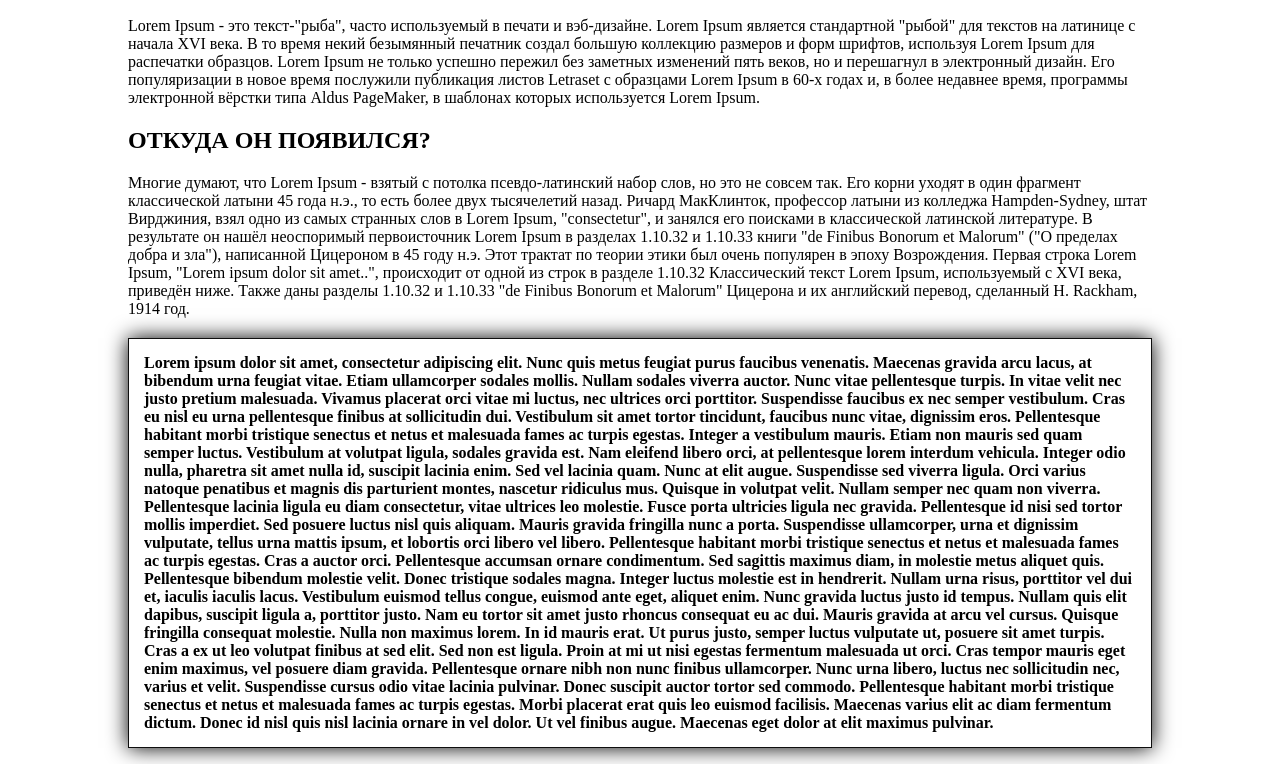
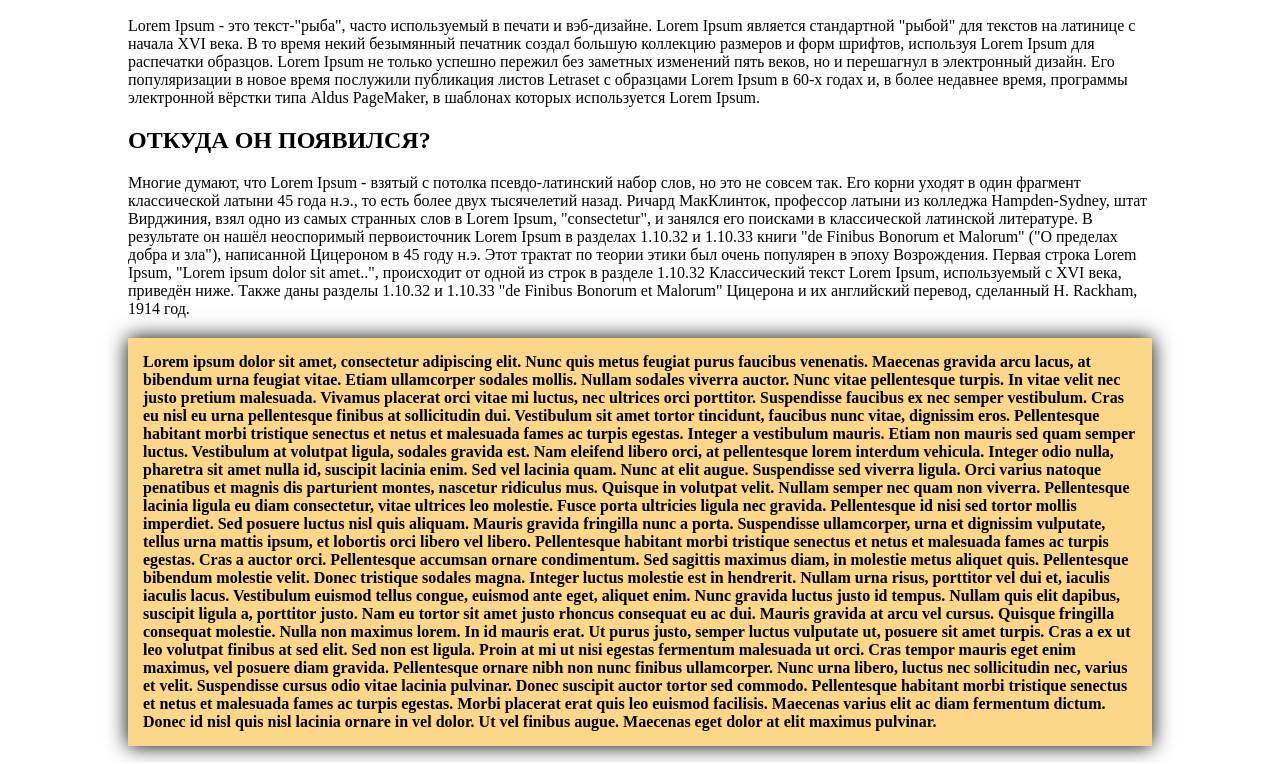
Before and after one commit to Igor-Melnyk/testGIT, a plain HTML site: page index.html in a window 1280 px wide. Shown: the part 110-874 px from the top of the page. Drawn offline with Linux system fonts and the light colour scheme.

Commit message:
design добавление фона тексту

```diff
--- a/css/main.css
+++ b/css/main.css
@@ -14,7 +14,7 @@ p {
 }
 .lorem-text {
 	padding: 15px;
-	border: 1px solid #0e0e0e;
+	background-color: #fcd689;
 	font-weight: bold;
 	box-shadow: 0 0 20px #000;
 }
```
